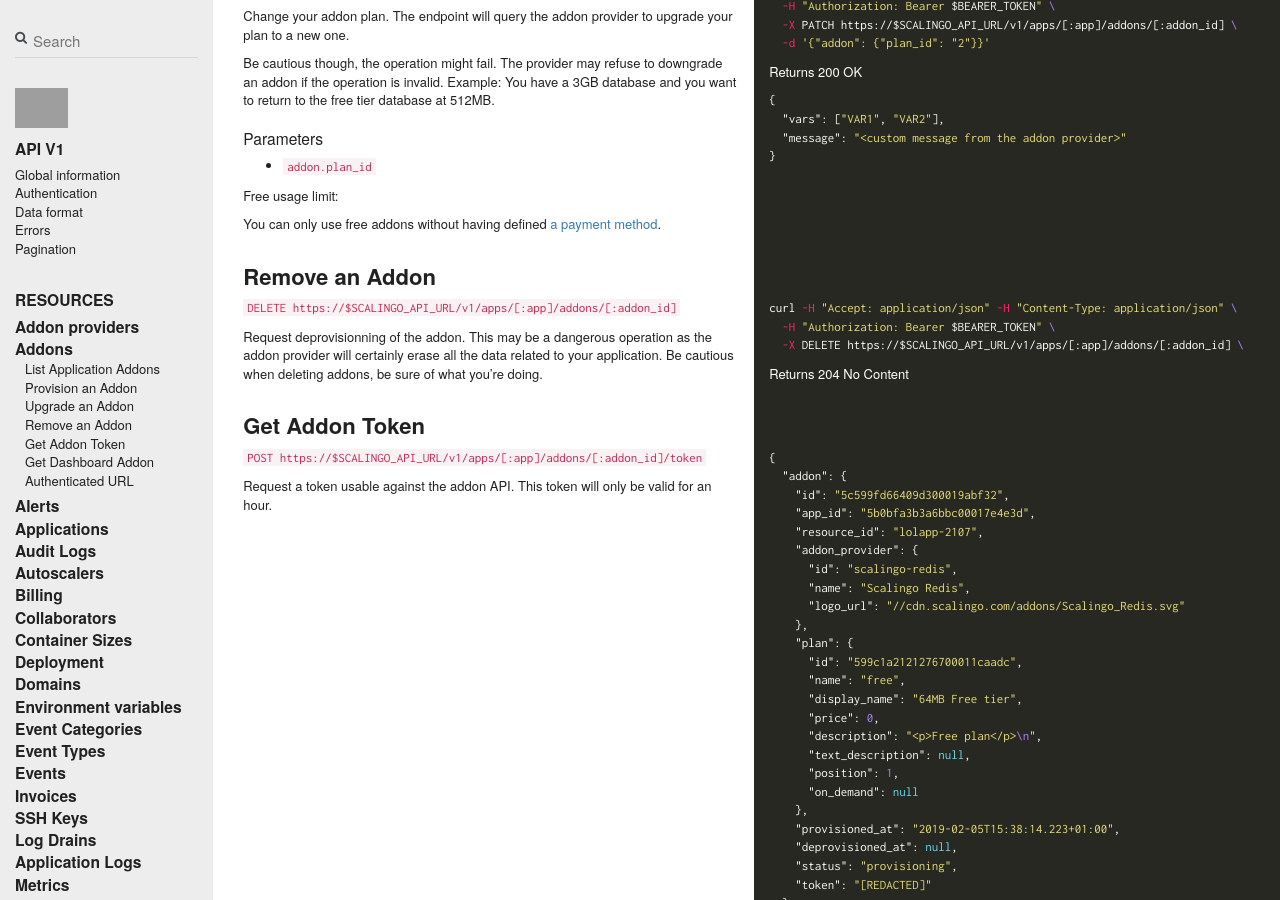
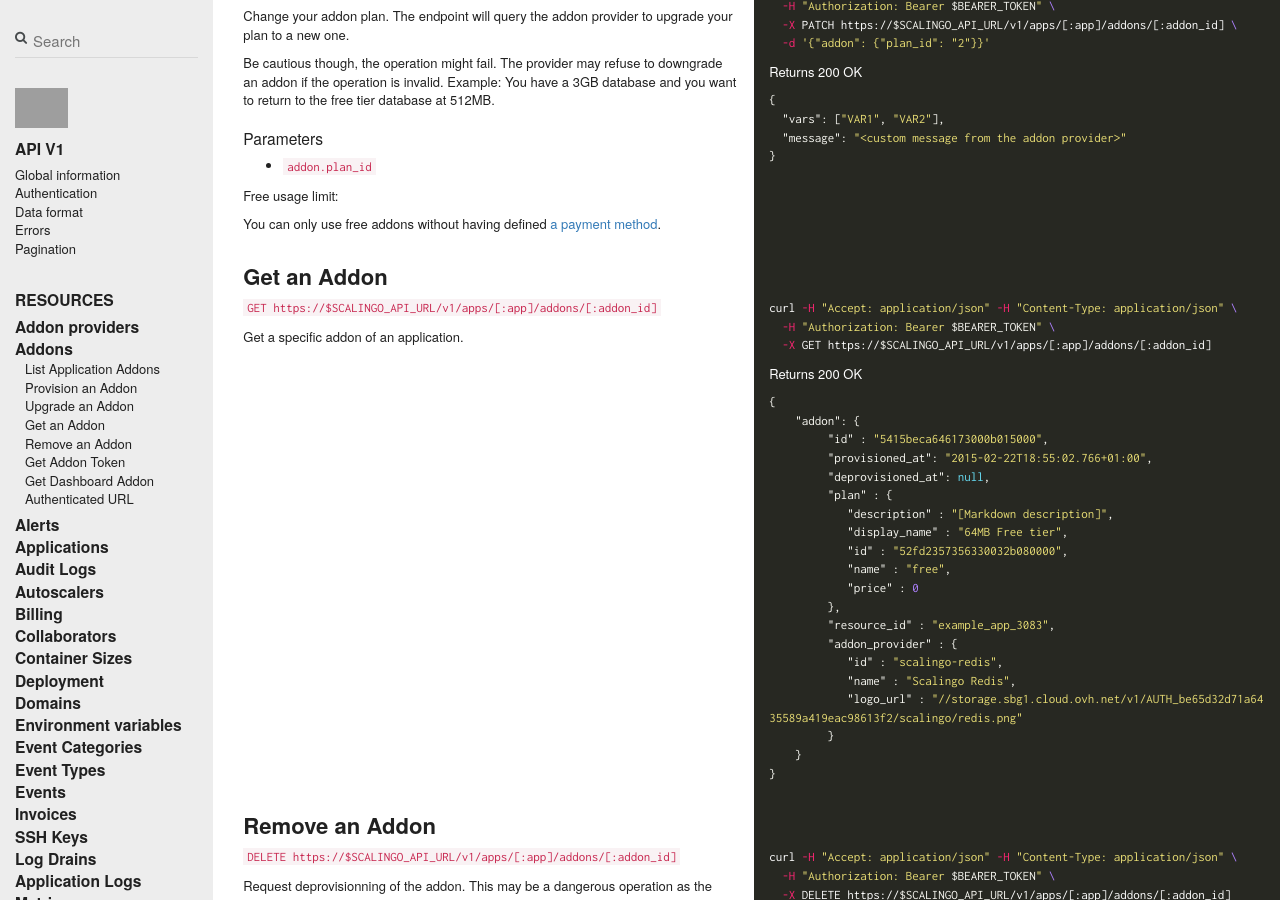
Before and after one commit to jdauphant/developers-documentation, a Jekyll site: the page built from _scalingo_api/addons.md, in a window 1280 px wide and 900 px high, scrolled down 1376 px. Built offline with Jekyll 4.4.1, drawn with Linux system fonts in a browser that asks for light colours; nearby versions of some CDN libraries; comment, search, counter and statistics services are not loaded; grey boxes are pictures that could not be loaded.

Commit message:
Document the get addon endpoint
Fix #51

````diff
--- a/_scalingo_api/addons.md
+++ b/_scalingo_api/addons.md
@@ -69,7 +69,7 @@ Returns 200 OK
 ```json
 {
     "addons": [{
-	 "id" : "5415beca646173000b015000",
+         "id" : "5415beca646173000b015000",
          "provisioned_at": "2015-02-22T18:55:02.766+01:00",
          "deprovisioned_at": null,
          "plan" : {
@@ -165,6 +165,49 @@ Returns 200 OK
 
 --- row ---
 
+## Get an Addon
+
+--- row ---
+
+`GET https://$SCALINGO_API_URL/v1/apps/[:app]/addons/[:addon_id]`
+
+Get a specific addon of an application.
+
+||| col |||
+
+```shell
+curl -H "Accept: application/json" -H "Content-Type: application/json" \
+  -H "Authorization: Bearer $BEARER_TOKEN" \
+  -X GET https://$SCALINGO_API_URL/v1/apps/[:app]/addons/[:addon_id]
+```
+
+Returns 200 OK
+
+```json
+{
+    "addon": {
+         "id" : "5415beca646173000b015000",
+         "provisioned_at": "2015-02-22T18:55:02.766+01:00",
+         "deprovisioned_at": null,
+         "plan" : {
+            "description" : "[Markdown description]",
+            "display_name" : "64MB Free tier",
+            "id" : "52fd2357356330032b080000",
+            "name" : "free",
+            "price" : 0
+         },
+         "resource_id" : "example_app_3083",
+         "addon_provider" : {
+            "id" : "scalingo-redis",
+            "name" : "Scalingo Redis",
+            "logo_url" : "//storage.sbg1.cloud.ovh.net/v1/AUTH_be65d32d71a6435589a419eac98613f2/scalingo/redis.png"
+         }
+    }
+}
+```
+
+--- row ---
+
 ## Remove an Addon
 
 --- row ---
@@ -180,7 +223,7 @@ Be cautious when deleting addons, be sure of what you're doing.
 ```shell
 curl -H "Accept: application/json" -H "Content-Type: application/json" \
   -H "Authorization: Bearer $BEARER_TOKEN" \
-  -X DELETE https://$SCALINGO_API_URL/v1/apps/[:app]/addons/[:addon_id] \
+  -X DELETE https://$SCALINGO_API_URL/v1/apps/[:app]/addons/[:addon_id]
 ```
 
 Returns 204 No Content
````
